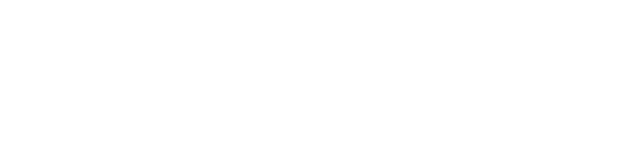
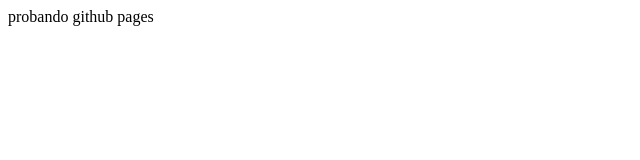
Before and after one commit to luga97/forms, a plain HTML site: page index.html in a window 1280 px wide. Shown: the whole page, without its empty margins (0-640 px from the left). Drawn offline with Linux system fonts and the light colour scheme.

Commit message:
cambiando el index.html

```diff
--- a/index.html
+++ b/index.html
@@ -6,6 +6,6 @@
     <title>Document</title>
 </head>
 <body>
-
+    probando github pages
 </body>
 </html>
```
